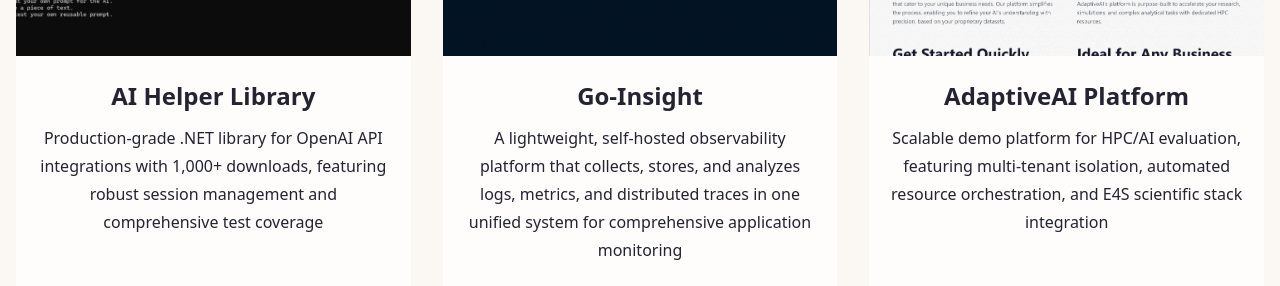
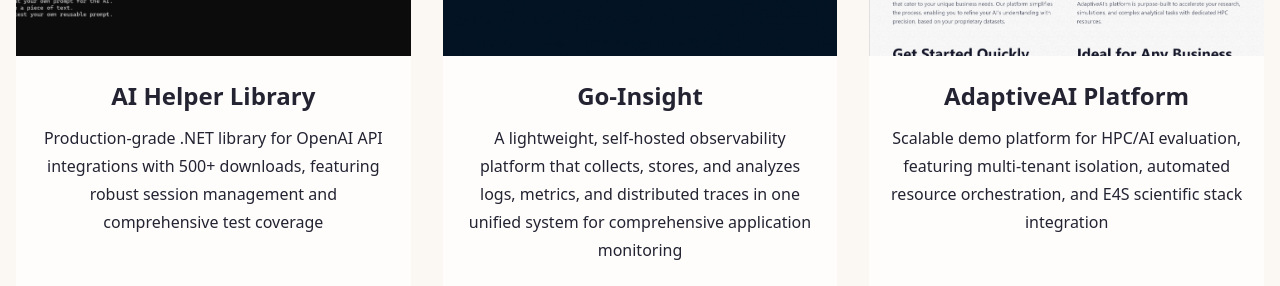
Before and after one commit to NathanSanchezDev/nathanswe-portfolio, a Next.js app: page / in a window 1280 px wide. Shown: the part 1880-2166 px from the top of the page. Built offline with nearby package versions, Linux system fonts and the light colour scheme.

Commit message:
update metric

```diff
--- a/constants/projectsData.js
+++ b/constants/projectsData.js
@@ -2,7 +2,7 @@
     {
         _id: '1',
         title: "AI Helper Library",
-        description: "Production-grade .NET library for OpenAI API integrations with 1,000+ downloads, featuring robust session management and comprehensive test coverage",
+        description: "Production-grade .NET library for OpenAI API integrations with 500+ downloads, featuring robust session management and comprehensive test coverage",
         category: "C# .NET",
         images: [
             "projects/ailibhelp.png",
```
